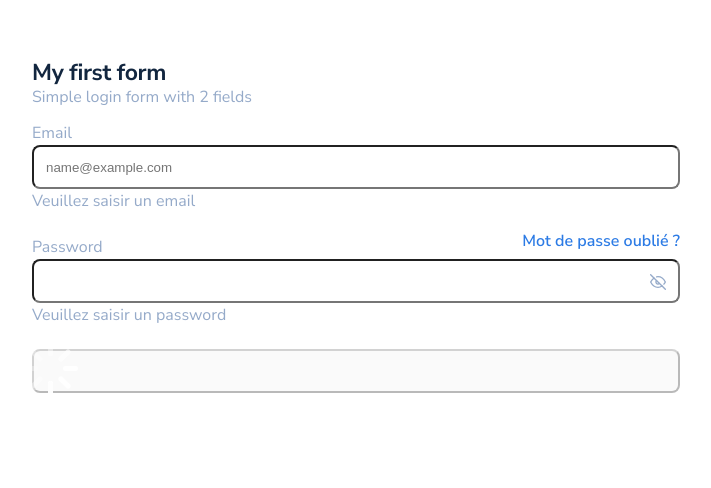
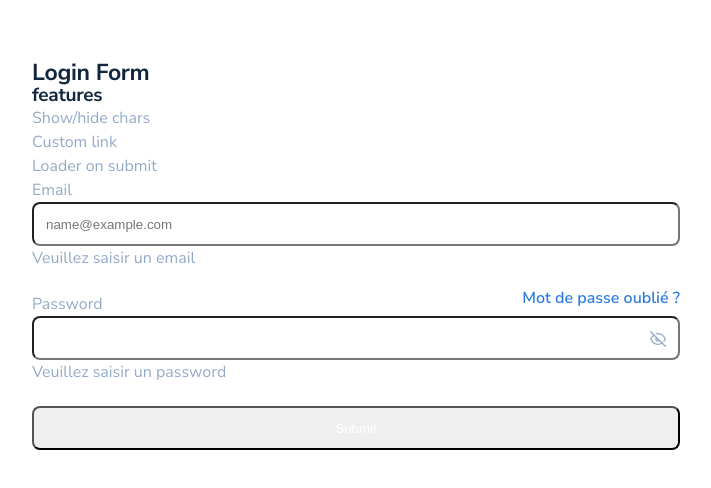
Before and after one commit to Romain-Moreaux/React-Quick-Form, a React (Create React App) app: page / in a window 1280 px wide. Shown: the top 488 px of the page, without its empty margins (284-995 px from the left). Built offline with nearby package versions, Linux system fonts and the light colour scheme.

Commit message:
loader css + prevent link

```diff
--- a/src/App.js
+++ b/src/App.js
@@ -6,7 +6,7 @@ import axios from 'axios'
 const LoginForm = ({ className }) => {
   // console.log('render SignForm')
 
-  const [loading, setLoading] = useState(true)
+  const [loading, setLoading] = useState(false)
 
   async function handleSubmit(fields) {
     setLoading(true)
@@ -44,7 +44,7 @@ const LoginForm = ({ className }) => {
         label="password"
         help="Veuillez saisir un password"
         passwordReset={{
-          link: '/password-reset',
+          link: '/',
           label: 'Mot de passe oublié ?',
         }}
         // type="passwordCreate"
@@ -62,8 +62,13 @@ function App() {
     <div className="App">
       <div className="container container-md">
         <div className="row">
-          <h2>My first form</h2>
-          <p>Simple login form with 2 fields</p>
+          <h2>Login Form</h2>
+          <h3>features</h3>
+          <ul>
+            <li>Show/hide chars</li>
+            <li>Custom link</li>
+            <li>Loader on submit</li>
+          </ul>
           <LoginForm className="login-form" />
         </div>
       </div>
--- a/src/Form/Form.module.css
+++ b/src/Form/Form.module.css
@@ -87,6 +87,7 @@
 }
 
 .submit {
+  position: relative;
   cursor: pointer;
   -webkit-user-select: none;
   -moz-user-select: none;
--- a/src/Form/Password.js
+++ b/src/Form/Password.js
@@ -58,8 +58,7 @@ function Password(props) {
         <a
           className={styles.link}
           onClick={(e) => {
-            // e.prevent.default()
-            return void 0
+            e.preventDefault()
           }}
           href={passwordReset.link}
         >
--- a/src/Form/Spinner/Spinner.js
+++ b/src/Form/Spinner/Spinner.js
@@ -2,16 +2,5 @@ import React from 'react'
 import styles from './Spinner.module.css'
 
 export default function Spinner() {
-  return (
-    <div className={styles.loader}>
-      <div className={styles['clip-1']}></div>
-      <div className={styles['clip-2']}></div>
-      <div className={styles['clip-3']}></div>
-      <div className={styles['clip-4']}></div>
-      <div className={styles['clip-5']}></div>
-      <div className={styles['clip-6']}></div>
-      <div className={styles['clip-7']}></div>
-      <div className={styles['clip-8']}></div>
-    </div>
-  )
+  return <div className={styles.loader}>...loading</div>
 }
--- a/src/Form/Spinner/Spinner.module.css
+++ b/src/Form/Spinner/Spinner.module.css
@@ -1,125 +1,168 @@
 .loader {
-  position: relative;
-  text-align: left;
-  width: 44px;
-  height: 44px;
+  /* margin: 100px auto; */
+  font-size: 4px;
+  width: 1em;
+  height: 1em;
+  border-radius: 50%;
+  position: absolute;
+  left: 40%;
+  top: 50%;
+  text-indent: -9999em;
+  -webkit-animation: load5 1.1s infinite ease;
+  animation: load5 1.1s infinite ease;
+  -webkit-transform: translateZ(0);
+  -ms-transform: translateZ(0);
+  transform: translateZ(0) translateY(-50%);
 }
-
-@keyframes smoothfade {
+@-webkit-keyframes load5 {
+  0%,
+  100% {
+    box-shadow: 0em -2.6em 0em 0em #ffffff,
+      1.8em -1.8em 0 0em rgba(255, 255, 255, 0.2),
+      2.5em 0em 0 0em rgba(255, 255, 255, 0.2),
+      1.75em 1.75em 0 0em rgba(255, 255, 255, 0.2),
+      0em 2.5em 0 0em rgba(255, 255, 255, 0.2),
+      -1.8em 1.8em 0 0em rgba(255, 255, 255, 0.2),
+      -2.6em 0em 0 0em rgba(255, 255, 255, 0.5),
+      -1.8em -1.8em 0 0em rgba(255, 255, 255, 0.7);
+  }
+  12.5% {
+    box-shadow: 0em -2.6em 0em 0em rgba(255, 255, 255, 0.7),
+      1.8em -1.8em 0 0em #ffffff, 2.5em 0em 0 0em rgba(255, 255, 255, 0.2),
+      1.75em 1.75em 0 0em rgba(255, 255, 255, 0.2),
+      0em 2.5em 0 0em rgba(255, 255, 255, 0.2),
+      -1.8em 1.8em 0 0em rgba(255, 255, 255, 0.2),
+      -2.6em 0em 0 0em rgba(255, 255, 255, 0.2),
+      -1.8em -1.8em 0 0em rgba(255, 255, 255, 0.5);
+  }
+  25% {
+    box-shadow: 0em -2.6em 0em 0em rgba(255, 255, 255, 0.5),
+      1.8em -1.8em 0 0em rgba(255, 255, 255, 0.7), 2.5em 0em 0 0em #ffffff,
+      1.75em 1.75em 0 0em rgba(255, 255, 255, 0.2),
+      0em 2.5em 0 0em rgba(255, 255, 255, 0.2),
+      -1.8em 1.8em 0 0em rgba(255, 255, 255, 0.2),
+      -2.6em 0em 0 0em rgba(255, 255, 255, 0.2),
+      -1.8em -1.8em 0 0em rgba(255, 255, 255, 0.2);
+  }
+  37.5% {
+    box-shadow: 0em -2.6em 0em 0em rgba(255, 255, 255, 0.2),
+      1.8em -1.8em 0 0em rgba(255, 255, 255, 0.5),
+      2.5em 0em 0 0em rgba(255, 255, 255, 0.7), 1.75em 1.75em 0 0em #ffffff,
+      0em 2.5em 0 0em rgba(255, 255, 255, 0.2),
+      -1.8em 1.8em 0 0em rgba(255, 255, 255, 0.2),
+      -2.6em 0em 0 0em rgba(255, 255, 255, 0.2),
+      -1.8em -1.8em 0 0em rgba(255, 255, 255, 0.2);
+  }
   50% {
-    opacity: 0.3;
+    box-shadow: 0em -2.6em 0em 0em rgba(255, 255, 255, 0.2),
+      1.8em -1.8em 0 0em rgba(255, 255, 255, 0.2),
+      2.5em 0em 0 0em rgba(255, 255, 255, 0.5),
+      1.75em 1.75em 0 0em rgba(255, 255, 255, 0.7), 0em 2.5em 0 0em #ffffff,
+      -1.8em 1.8em 0 0em rgba(255, 255, 255, 0.2),
+      -2.6em 0em 0 0em rgba(255, 255, 255, 0.2),
+      -1.8em -1.8em 0 0em rgba(255, 255, 255, 0.2);
   }
-  100% {
-    opacity: 1;
+  62.5% {
+    box-shadow: 0em -2.6em 0em 0em rgba(255, 255, 255, 0.2),
+      1.8em -1.8em 0 0em rgba(255, 255, 255, 0.2),
+      2.5em 0em 0 0em rgba(255, 255, 255, 0.2),
+      1.75em 1.75em 0 0em rgba(255, 255, 255, 0.5),
+      0em 2.5em 0 0em rgba(255, 255, 255, 0.7), -1.8em 1.8em 0 0em #ffffff,
+      -2.6em 0em 0 0em rgba(255, 255, 255, 0.2),
+      -1.8em -1.8em 0 0em rgba(255, 255, 255, 0.2);
+  }
+  75% {
+    box-shadow: 0em -2.6em 0em 0em rgba(255, 255, 255, 0.2),
+      1.8em -1.8em 0 0em rgba(255, 255, 255, 0.2),
+      2.5em 0em 0 0em rgba(255, 255, 255, 0.2),
+      1.75em 1.75em 0 0em rgba(255, 255, 255, 0.2),
+      0em 2.5em 0 0em rgba(255, 255, 255, 0.5),
+      -1.8em 1.8em 0 0em rgba(255, 255, 255, 0.7), -2.6em 0em 0 0em #ffffff,
+      -1.8em -1.8em 0 0em rgba(255, 255, 255, 0.2);
+  }
+  87.5% {
+    box-shadow: 0em -2.6em 0em 0em rgba(255, 255, 255, 0.2),
+      1.8em -1.8em 0 0em rgba(255, 255, 255, 0.2),
+      2.5em 0em 0 0em rgba(255, 255, 255, 0.2),
+      1.75em 1.75em 0 0em rgba(255, 255, 255, 0.2),
+      0em 2.5em 0 0em rgba(255, 255, 255, 0.2),
+      -1.8em 1.8em 0 0em rgba(255, 255, 255, 0.5),
+      -2.6em 0em 0 0em rgba(255, 255, 255, 0.7), -1.8em -1.8em 0 0em #ffffff;
   }
 }
-
-.clip-1 {
-  position: absolute;
-  width: 5px;
-  height: 15px;
-  background-color: #fff;
-  top: 20px;
-  left: 0px;
-  margin: 2px;
-  border-radius: 2px;
-  transition: all 2s ease 0s;
-  animation: smoothfade 1.2s normal 0.12s none infinite running ease-in-out;
+@keyframes load5 {
+  0%,
+  100% {
+    box-shadow: 0em -2.6em 0em 0em #ffffff,
+      1.8em -1.8em 0 0em rgba(255, 255, 255, 0.2),
+      2.5em 0em 0 0em rgba(255, 255, 255, 0.2),
+      1.75em 1.75em 0 0em rgba(255, 255, 255, 0.2),
+      0em 2.5em 0 0em rgba(255, 255, 255, 0.2),
+      -1.8em 1.8em 0 0em rgba(255, 255, 255, 0.2),
+      -2.6em 0em 0 0em rgba(255, 255, 255, 0.5),
+      -1.8em -1.8em 0 0em rgba(255, 255, 255, 0.7);
   }
-
-.clip-2 {
-  position: absolute;
-  width: 5px;
-  height: 15px;
-  background-color: #fff;
-  top: 13.6364px;
-  left: 13.6364px;
-  transform: rotate(-45deg);
-  margin: 2px;
-  border-radius: 2px;
-  transition: all 2s ease 0s;
-  animation: smoothfade 1.2s ease-in-out 0.24s infinite normal none running;
+  12.5% {
+    box-shadow: 0em -2.6em 0em 0em rgba(255, 255, 255, 0.7),
+      1.8em -1.8em 0 0em #ffffff, 2.5em 0em 0 0em rgba(255, 255, 255, 0.2),
+      1.75em 1.75em 0 0em rgba(255, 255, 255, 0.2),
+      0em 2.5em 0 0em rgba(255, 255, 255, 0.2),
+      -1.8em 1.8em 0 0em rgba(255, 255, 255, 0.2),
+      -2.6em 0em 0 0em rgba(255, 255, 255, 0.2),
+      -1.8em -1.8em 0 0em rgba(255, 255, 255, 0.5);
   }
-
-.clip-3 {
-  position: absolute;
-  width: 5px;
-  height: 15px;
-  background-color: #fff;
-  top: 0px;
-  left: 20px;
-  transform: rotate(90deg);
-  margin: 2px;
-  border-radius: 2px;
-  transition: all 2s ease 0s;
-  animation: smoothfade 1.2s ease-in-out 0.36s infinite normal none running;
+  25% {
+    box-shadow: 0em -2.6em 0em 0em rgba(255, 255, 255, 0.5),
+      1.8em -1.8em 0 0em rgba(255, 255, 255, 0.7), 2.5em 0em 0 0em #ffffff,
+      1.75em 1.75em 0 0em rgba(255, 255, 255, 0.2),
+      0em 2.5em 0 0em rgba(255, 255, 255, 0.2),
+      -1.8em 1.8em 0 0em rgba(255, 255, 255, 0.2),
+      -2.6em 0em 0 0em rgba(255, 255, 255, 0.2),
+      -1.8em -1.8em 0 0em rgba(255, 255, 255, 0.2);
   }
-
-.clip-4 {
-  position: absolute;
-  width: 5px;
-  height: 15px;
-  background-color: #fff;
-  top: -13.6364px;
-  left: 13.6364px;
-  transform: rotate(45deg);
-  margin: 2px;
-  border-radius: 2px;
-  transition: all 2s ease 0s;
-  animation: smoothfade 1.2s ease-in-out 0.48s infinite normal none running;
+  37.5% {
+    box-shadow: 0em -2.6em 0em 0em rgba(255, 255, 255, 0.2),
+      1.8em -1.8em 0 0em rgba(255, 255, 255, 0.5),
+      2.5em 0em 0 0em rgba(255, 255, 255, 0.7), 1.75em 1.75em 0 0em #ffffff,
+      0em 2.5em 0 0em rgba(255, 255, 255, 0.2),
+      -1.8em 1.8em 0 0em rgba(255, 255, 255, 0.2),
+      -2.6em 0em 0 0em rgba(255, 255, 255, 0.2),
+      -1.8em -1.8em 0 0em rgba(255, 255, 255, 0.2);
   }
-
-.clip-5 {
-  position: absolute;
-  width: 5px;
-  height: 15px;
-  background-color: #fff;
-  top: -20px;
-  left: 0px;
-  margin: 2px;
-  border-radius: 2px;
-  transition: all 2s ease 0s;
-  animation: smoothfade 1.2s ease-in-out 0.6s infinite normal none running;
+  50% {
+    box-shadow: 0em -2.6em 0em 0em rgba(255, 255, 255, 0.2),
+      1.8em -1.8em 0 0em rgba(255, 255, 255, 0.2),
+      2.5em 0em 0 0em rgba(255, 255, 255, 0.5),
+      1.75em 1.75em 0 0em rgba(255, 255, 255, 0.7), 0em 2.5em 0 0em #ffffff,
+      -1.8em 1.8em 0 0em rgba(255, 255, 255, 0.2),
+      -2.6em 0em 0 0em rgba(255, 255, 255, 0.2),
+      -1.8em -1.8em 0 0em rgba(255, 255, 255, 0.2);
   }
-
-.clip-6 {
-  position: absolute;
-  width: 5px;
-  height: 15px;
-  background-color: #fff;
-  top: -13.6364px;
-  left: -13.6364px;
-  transform: rotate(-45deg);
-  margin: 2px;
-  border-radius: 2px;
-  transition: all 2s ease 0s;
-  animation: smoothfade 1.2s ease-in-out 0.72s infinite normal none running;
+  62.5% {
+    box-shadow: 0em -2.6em 0em 0em rgba(255, 255, 255, 0.2),
+      1.8em -1.8em 0 0em rgba(255, 255, 255, 0.2),
+      2.5em 0em 0 0em rgba(255, 255, 255, 0.2),
+      1.75em 1.75em 0 0em rgba(255, 255, 255, 0.5),
+      0em 2.5em 0 0em rgba(255, 255, 255, 0.7), -1.8em 1.8em 0 0em #ffffff,
+      -2.6em 0em 0 0em rgba(255, 255, 255, 0.2),
+      -1.8em -1.8em 0 0em rgba(255, 255, 255, 0.2);
   }
-
-.clip-7 {
-  position: absolute;
-  width: 5px;
-  height: 15px;
-  background-color: #fff;
-  top: 0px;
-  left: -20px;
-  transform: rotate(90deg);
-  margin: 2px;
-  border-radius: 2px;
-  transition: all 2s ease 0s;
-  animation: smoothfade 1.2s ease-in-out 0.84s infinite normal none running;
+  75% {
+    box-shadow: 0em -2.6em 0em 0em rgba(255, 255, 255, 0.2),
+      1.8em -1.8em 0 0em rgba(255, 255, 255, 0.2),
+      2.5em 0em 0 0em rgba(255, 255, 255, 0.2),
+      1.75em 1.75em 0 0em rgba(255, 255, 255, 0.2),
+      0em 2.5em 0 0em rgba(255, 255, 255, 0.5),
+      -1.8em 1.8em 0 0em rgba(255, 255, 255, 0.7), -2.6em 0em 0 0em #ffffff,
+      -1.8em -1.8em 0 0em rgba(255, 255, 255, 0.2);
   }
-
-.clip-8 {
-  position: absolute;
-  width: 5px;
-  height: 15px;
-  background-color: #fff;
-  top: 13.6364px;
-  left: -13.6364px;
-  transform: rotate(45deg);
-  margin: 2px;
-  border-radius: 2px;
-  transition: all 2s ease 0s;
-  animation: smoothfade 1.2s ease-in-out 0.96s infinite normal none running;
+  87.5% {
+    box-shadow: 0em -2.6em 0em 0em rgba(255, 255, 255, 0.2),
+      1.8em -1.8em 0 0em rgba(255, 255, 255, 0.2),
+      2.5em 0em 0 0em rgba(255, 255, 255, 0.2),
+      1.75em 1.75em 0 0em rgba(255, 255, 255, 0.2),
+      0em 2.5em 0 0em rgba(255, 255, 255, 0.2),
+      -1.8em 1.8em 0 0em rgba(255, 255, 255, 0.5),
+      -2.6em 0em 0 0em rgba(255, 255, 255, 0.7), -1.8em -1.8em 0 0em #ffffff;
   }
+}
--- a/src/Form/withSubmit.js
+++ b/src/Form/withSubmit.js
@@ -19,10 +19,10 @@ const withSubmit = (Component) => (props) => {
                 })
               })
 
-              alert(
-                'formulaire invalide',
-                'Le formulaire comporte des erreurs.'
-              )
+              // alert(
+              //   'formulaire invalide',
+              //   'Le formulaire comporte des erreurs.'
+              // )
             } else {
               callback && callback(getValues(fieldsData))
               reset && setValue()
```
Also changed, not shown: 1 other file (tests, documents, lock files or other folders). Lines whose indentation alone changed are shown as unchanged.
